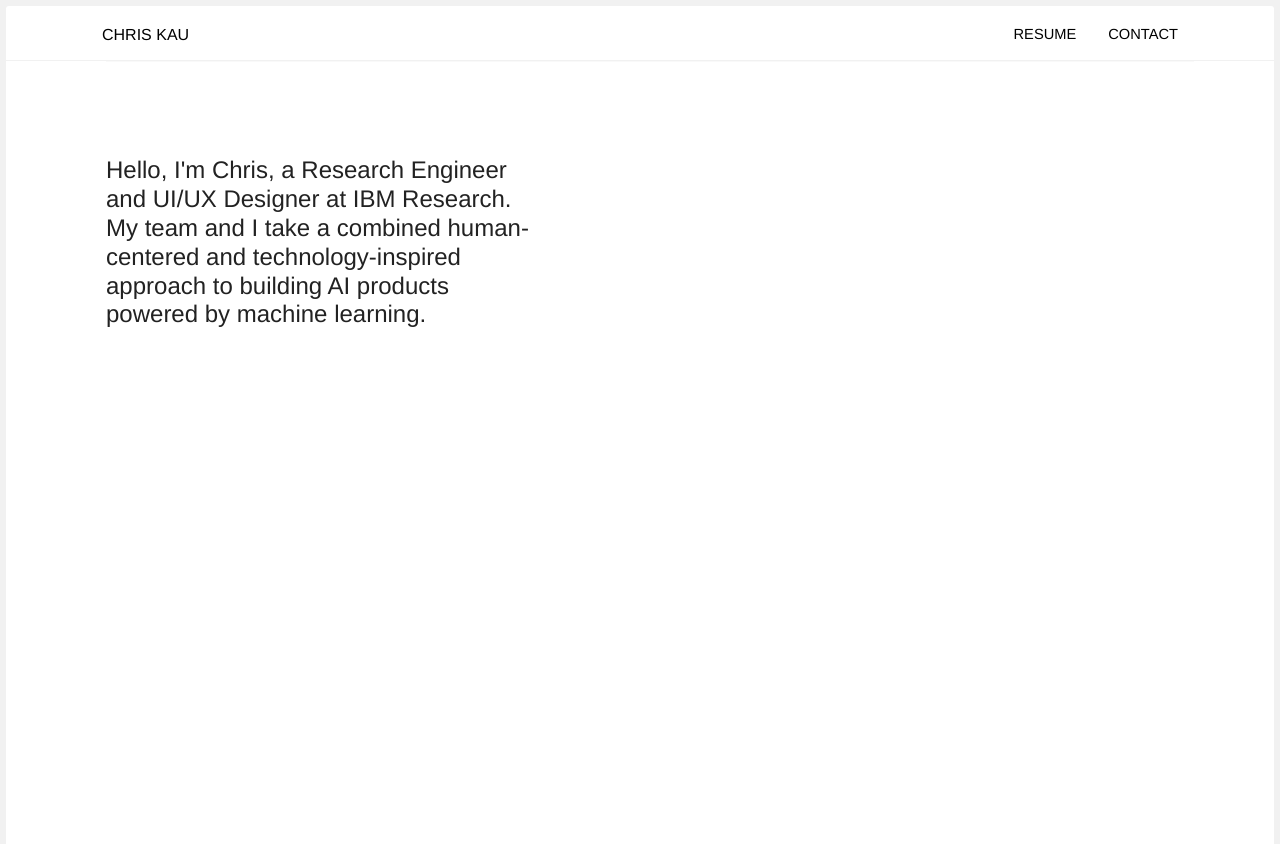
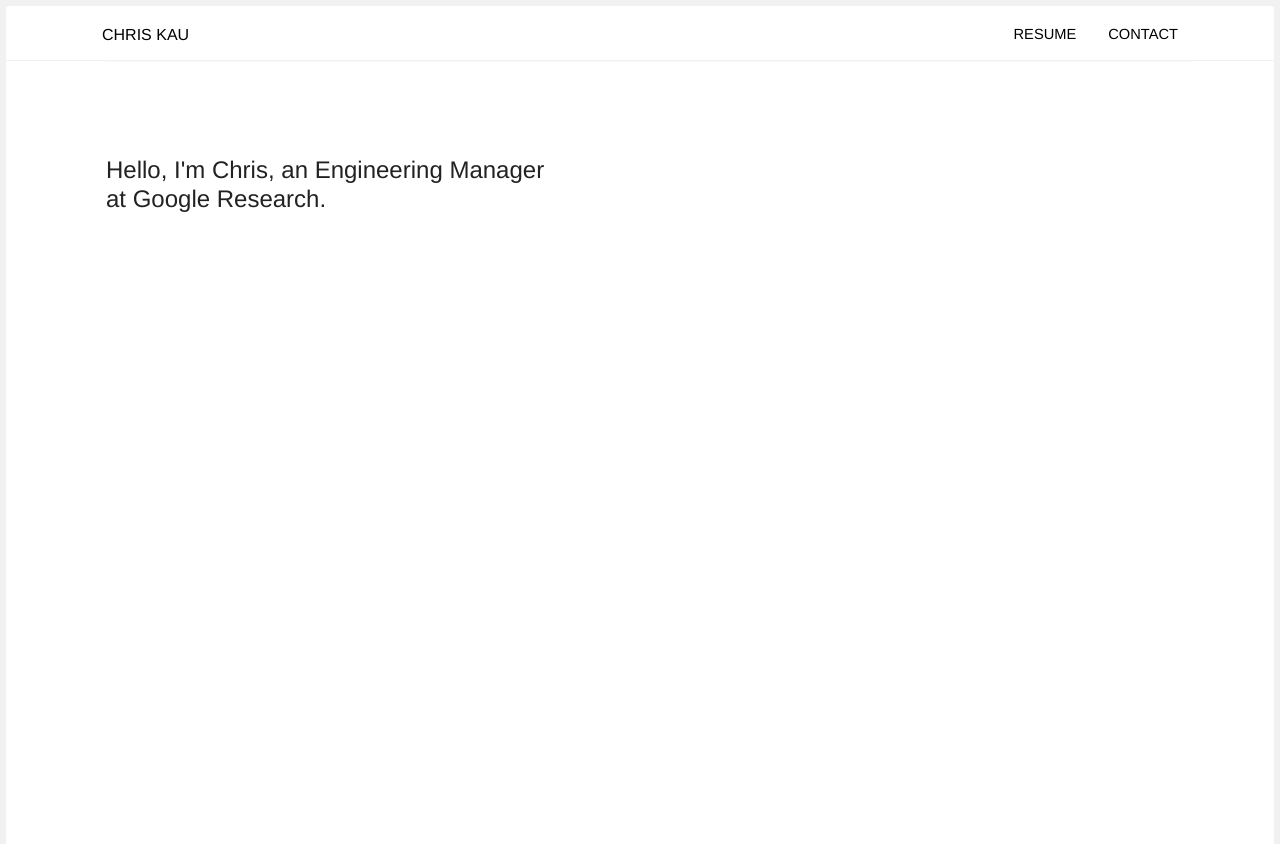
Before and after one commit to chriskau/portfolio, a plain HTML site: page index.html in a window 1280 px wide. Shown: the top 844 px of the page. Drawn offline with nearby package versions, Linux system fonts and the light colour scheme.

Commit message:
Update index.html

```diff
--- a/index.html
+++ b/index.html
@@ -43,7 +43,7 @@
 
     <div class="content">
         <div class="intro">
-            Hello, I'm Chris, a Research Engineer and UI/UX Designer at IBM Research. My team and I take a combined human-centered and technology-inspired approach to building AI products powered by machine learning.
+            Hello, I'm Chris, an Engineering Manager at Google Research.
         </div>
 
         <div class="showcases">
```
